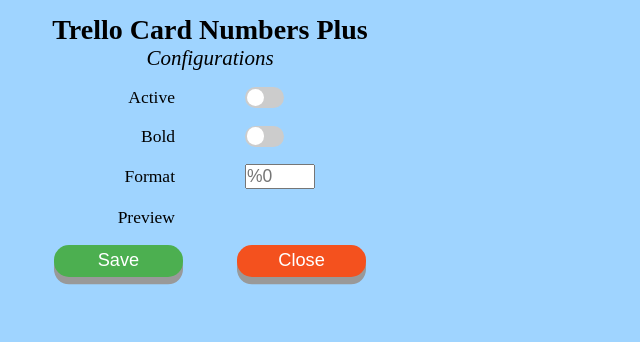
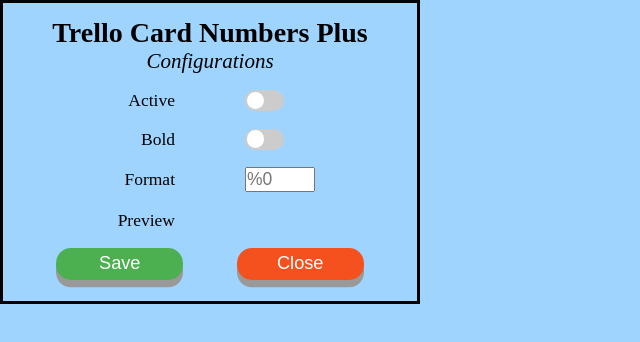
Before and after one commit to Balastrong/trello-card-numbers-plus, a website built with webpack: page public/popup.html in a window 1280 px wide. Shown: the whole page, without its empty margins (0-640 px from the left). Built offline with nearby package versions, Linux system fonts and the light colour scheme; some packages are replaced by stand-ins of ours; files whose address does not match are found by name.

Commit message:
Added popup border

```diff
--- a/src/popup/popup.css
+++ b/src/popup/popup.css
@@ -19,7 +19,6 @@
   width: 30em;
   font-size: 14px;
   background-color: #9fd4ff;
-  border-radius: 25px;
 }
 
 button {
@@ -34,6 +33,7 @@
   text-align: center;
   flex-direction: column;
   padding: 1em;
+  border: 0.25em solid black;
 }
 
 .title {
--- a/src/popup/popup.ts
+++ b/src/popup/popup.ts
@@ -5,7 +5,6 @@
 import { TCNP_NUMBER_CLASS_BOLD } from '../shared/const';
 
 //#region Configs logic
-
 function loadConfigs() {
   configStorage.get((configs) => {
     getInput(Controls.CardNumbersActive).checked = configs.cardNumbersActive;
```
